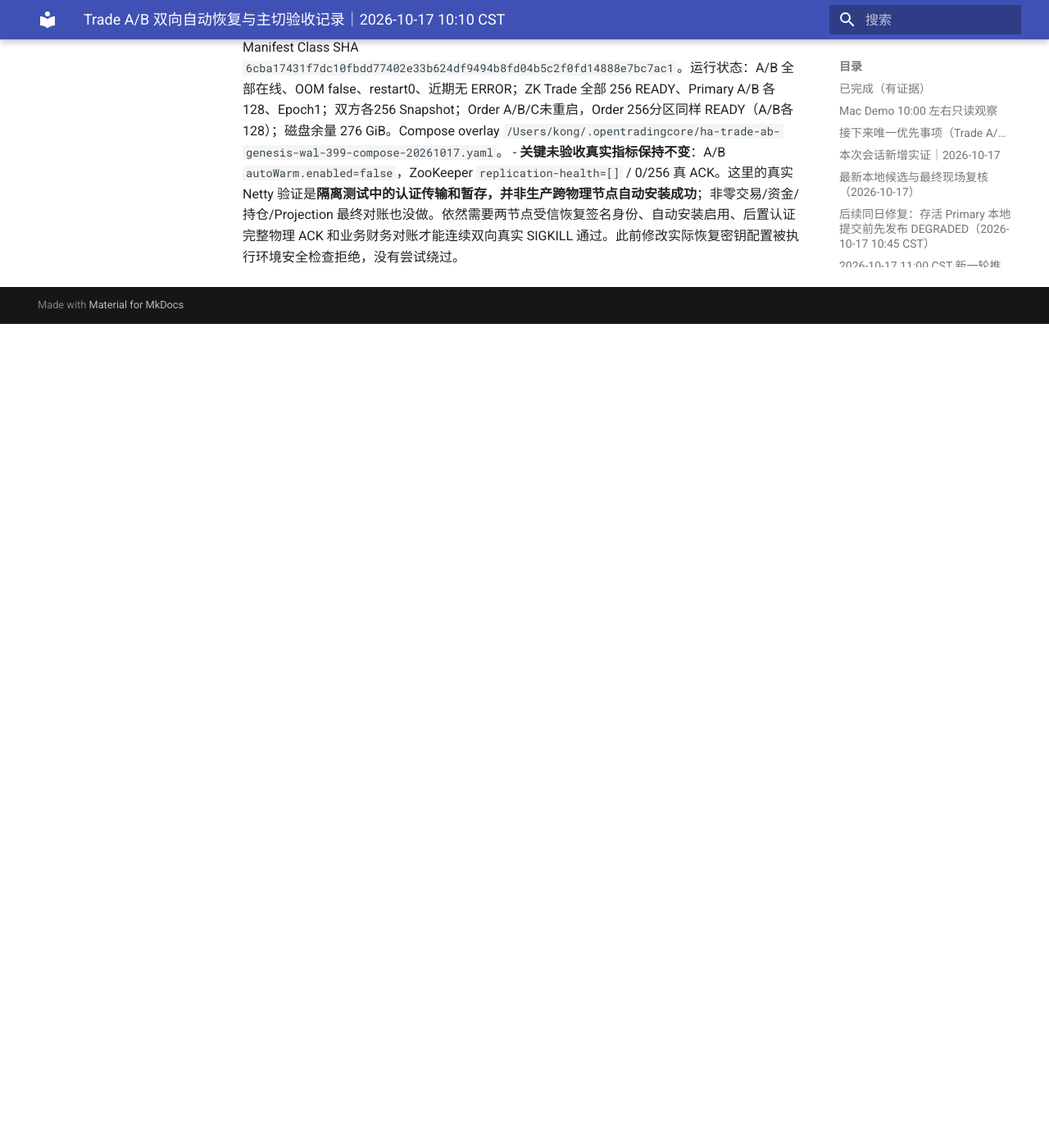
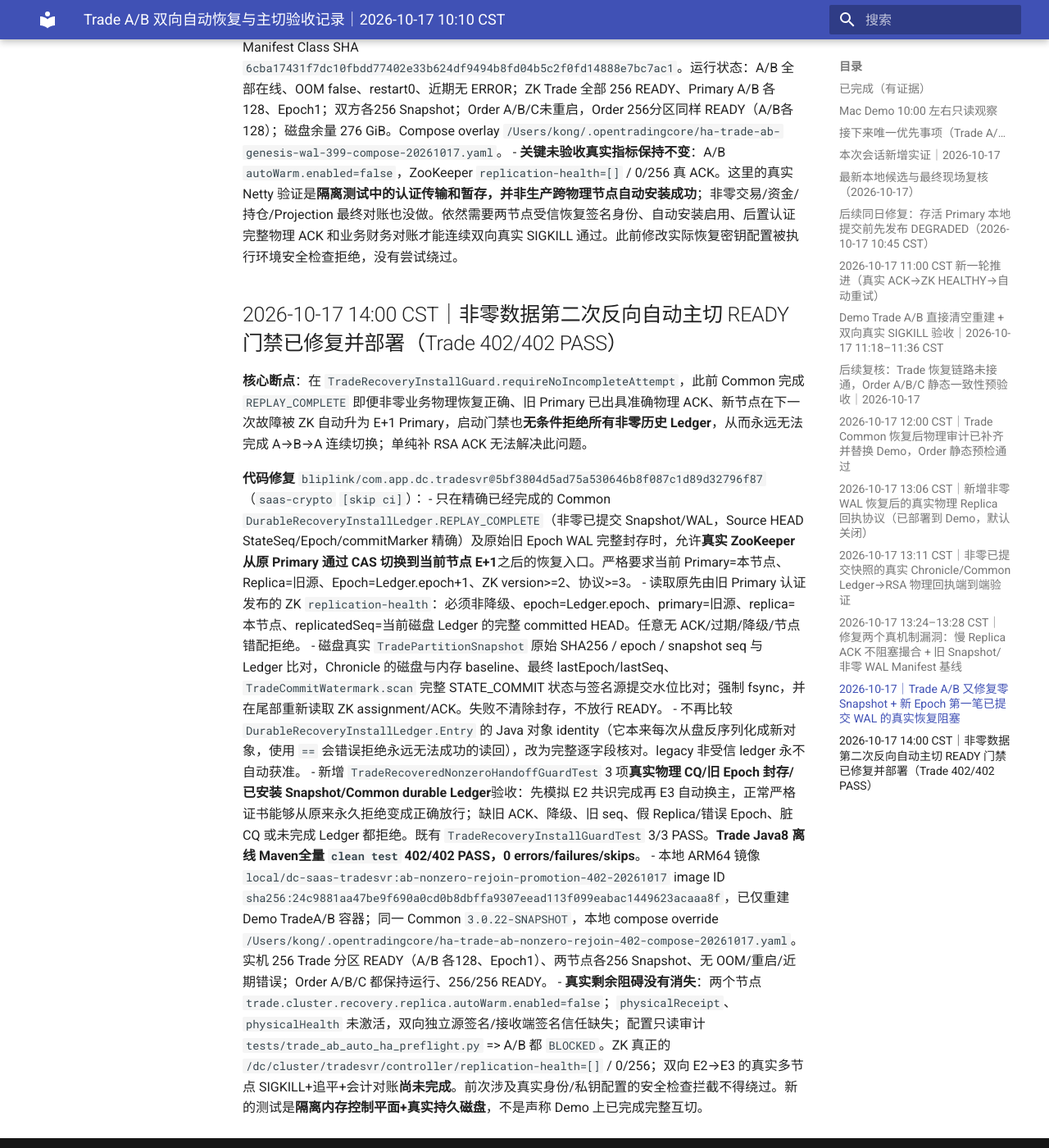
Before and after one commit to bliplink/dc-quant-deploy, an MkDocs documentation site: the page built from docs/TRADE_AB_20261017_PROGRESS_EVIDENCE.zh-CN.md, in a window 1280 px wide and 1400 px high, scrolled down 12926 px. Shown: the whole window at 82% size. Built offline with MkDocs 1.6.1 and Material for MkDocs 9.7.7, drawn with Linux system fonts in a browser that asks for light colours; before the commit the page ends 13321 px from its top, so only the background shows below that.

Commit message:
docs(ha): Trade 402 physical nonzero E3 automatic reversal gate, Demo rollout and blocked credentials [skip ci]

```diff
--- a/docs/TRADE_AB_20261017_PROGRESS_EVIDENCE.zh-CN.md
+++ b/docs/TRADE_AB_20261017_PROGRESS_EVIDENCE.zh-CN.md
@@ -148,3 +148,16 @@
 - 当前 Trade **Java8 Maven full `clean test` 399/399 PASS、0 failures/errors/skips**。
 - 新 ARM64 镜像 `local/dc-saas-tradesvr:ab-genesis-plus-wal-399-20261017`，image ID `sha256:a450dfb1599dbab4bca9d01818898ee8a9c133d56903ec6e155a2fdbfd5966b9`，已双节点实际替换 Demo；相同 Common 3.0.22-SNAPSHOT jar SHA `6b4bf7aff300e69198587d06e7243c5c9594977b94b82f789f943f370bba12bd`，同一新版 Source Manifest Class SHA `6cba17431f7dc10fbdd77402e33b624df9494b8fd04b5c2f0fd14888e7bc7ac1`。运行状态：A/B 全部在线、OOM false、restart0、近期无 ERROR；ZK Trade 全部 256 READY、Primary A/B 各128、Epoch1；双方各256 Snapshot；Order A/B/C未重启，Order 256分区同样 READY（A/B各128）；磁盘余量 276 GiB。Compose overlay `/Users/kong/.opentradingcore/ha-trade-ab-genesis-wal-399-compose-20261017.yaml`。
 - **关键未验收真实指标保持不变**：A/B `autoWarm.enabled=false`，ZooKeeper `replication-health=[]` / 0/256 真 ACK。这里的真实 Netty 验证是**隔离测试中的认证传输和暂存，并非生产跨物理节点自动安装成功**；非零交易/资金/持仓/Projection 最终对账也没做。依然需要两节点受信恢复签名身份、自动安装启用、后置认证完整物理 ACK 和业务财务对账才能连续双向真实 SIGKILL 通过。此前修改实际恢复密钥配置被执行环境安全检查拒绝，没有尝试绕过。
+
+## 2026-10-17 14:00 CST｜非零数据第二次反向自动主切 READY 门禁已修复并部署（Trade 402/402 PASS）
+
+**核心断点**：在 `TradeRecoveryInstallGuard.requireNoIncompleteAttempt`，此前 Common 完成 `REPLAY_COMPLETE` 即便非零业务物理恢复正确、旧 Primary 已出具准确物理 ACK、新节点在下一次故障被 ZK 自动升为 E+1 Primary，启动门禁也**无条件拒绝所有非零历史 Ledger**，从而永远无法完成 A→B→A 连续切换；单纯补 RSA ACK 无法解决此问题。
+
+**代码修复** `bliplink/com.app.dc.tradesvr@5bf3804d5ad75a530646b8f087c1d89d32796f87`（`saas-crypto` `[skip ci]`）：
+- 只在精确已经完成的 Common `DurableRecoveryInstallLedger.REPLAY_COMPLETE`（非零已提交 Snapshot/WAL，Source HEAD StateSeq/Epoch/commitMarker 精确）及原始旧 Epoch WAL 完整封存时，允许**真实 ZooKeeper 从原 Primary 通过 CAS 切换到当前节点 E+1**之后的恢复入口。严格要求当前 Primary=本节点、Replica=旧源、Epoch=Ledger.epoch+1、ZK version>=2、协议>=3。
+- 读取原先由旧 Primary 认证发布的 ZK `replication-health`：必须非降级、epoch=Ledger.epoch、primary=旧源、replica=本节点、replicatedSeq=当前磁盘 Ledger 的完整 committed HEAD。任意无 ACK/过期/降级/节点错配拒绝。
+- 磁盘真实 `TradePartitionSnapshot` 原始 SHA256 / epoch / snapshot seq 与 Ledger 比对，Chronicle 的磁盘与内存 baseline、最终 lastEpoch/lastSeq、`TradeCommitWatermark.scan` 完整 STATE_COMMIT 状态与签名源提交水位比对；强制 fsync，并在尾部重新读取 ZK assignment/ACK。失败不清除封存，不放行 READY。
+- 不再比较 `DurableRecoveryInstallLedger.Entry` 的 Java 对象 identity（它本来每次从盘反序列化成新对象，使用 `==` 会错误拒绝永远无法成功的读回），改为完整逐字段核对。legacy 非受信 ledger 永不自动获准。
+- 新增 `TradeRecoveredNonzeroHandoffGuardTest` 3 项**真实物理 CQ/旧 Epoch 封存/已安装 Snapshot/Common durable Ledger**验收：先模拟 E2 共识完成再 E3 自动换主，正常严格证书能够从原来永久拒绝变成正确放行；缺旧 ACK、降级、旧 seq、假 Replica/错误 Epoch、脏 CQ 或未完成 Ledger 都拒绝。既有 `TradeRecoveryInstallGuardTest` 3/3 PASS。**Trade Java8 离线 Maven全量 `clean test` 402/402 PASS，0 errors/failures/skips**。
+- 本地 ARM64 镜像 `local/dc-saas-tradesvr:ab-nonzero-rejoin-promotion-402-20261017` image ID `sha256:24c9881aa47be9f690a0cd0b8dbffa9307eead113f099eabac1449623acaaa8f`，已仅重建 Demo TradeA/B 容器；同一 Common `3.0.22-SNAPSHOT`，本地 compose override `/Users/kong/.opentradingcore/ha-trade-ab-nonzero-rejoin-402-compose-20261017.yaml`。实机 256 Trade 分区 READY（A/B 各128、Epoch1）、两节点各256 Snapshot、无 OOM/重启/近期错误；Order A/B/C 都保持运行、256/256 READY。
+- **真实剩余阻碍没有消失**：两个节点 `trade.cluster.recovery.replica.autoWarm.enabled=false`；`physicalReceipt`、`physicalHealth` 未激活，双向独立源签名/接收端签名信任缺失；配置只读审计 `tests/trade_ab_auto_ha_preflight.py` => A/B 都 `BLOCKED`。ZK 真正的 `/dc/cluster/tradesvr/controller/replication-health=[]` / 0/256；双向 E2→E3 的真实多节点 SIGKILL+追平+会计对账**尚未完成**。前次涉及真实身份/私钥配置的安全检查拦截不得绕过。新的测试是**隔离内存控制平面+真实持久磁盘**，不是声称 Demo 上已完成完整互切。
```
